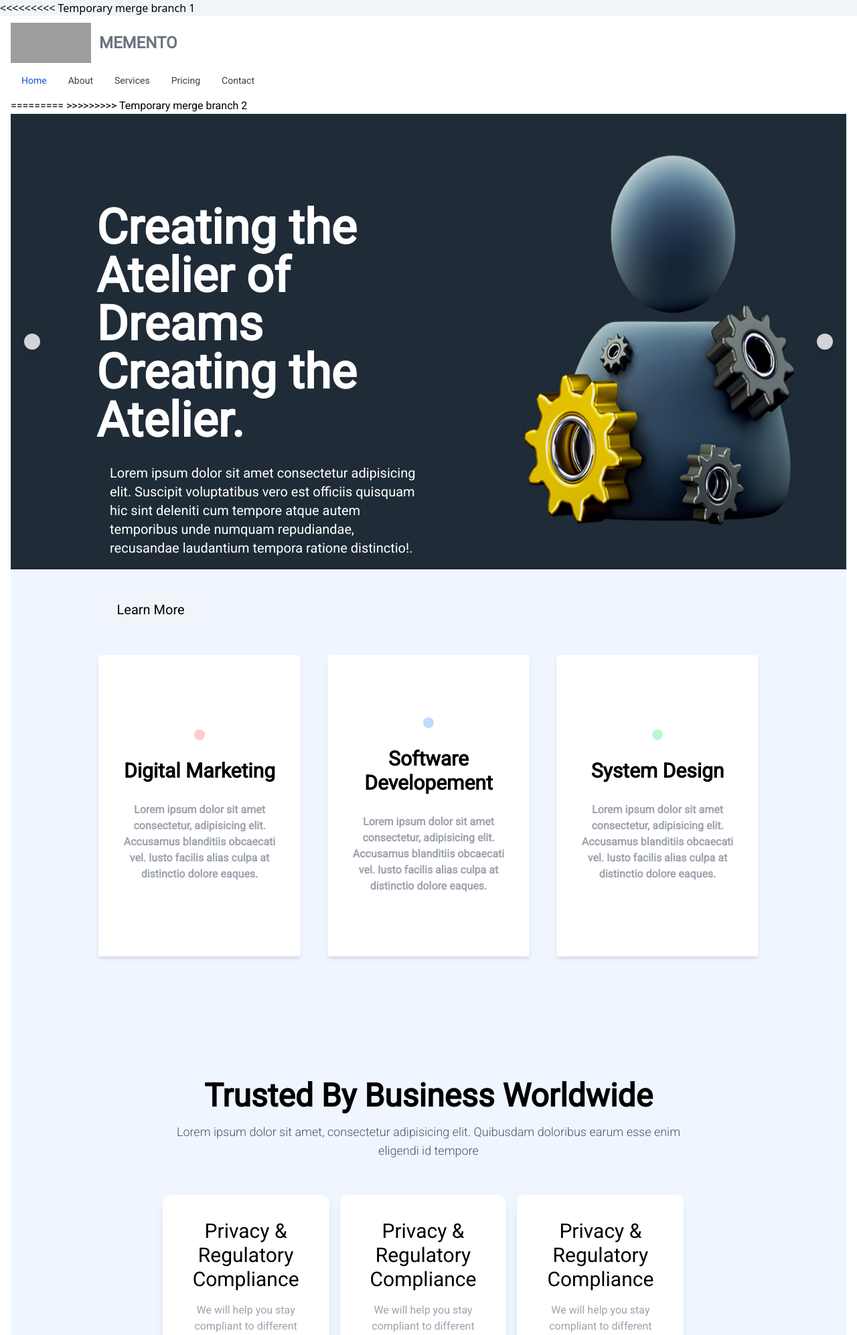
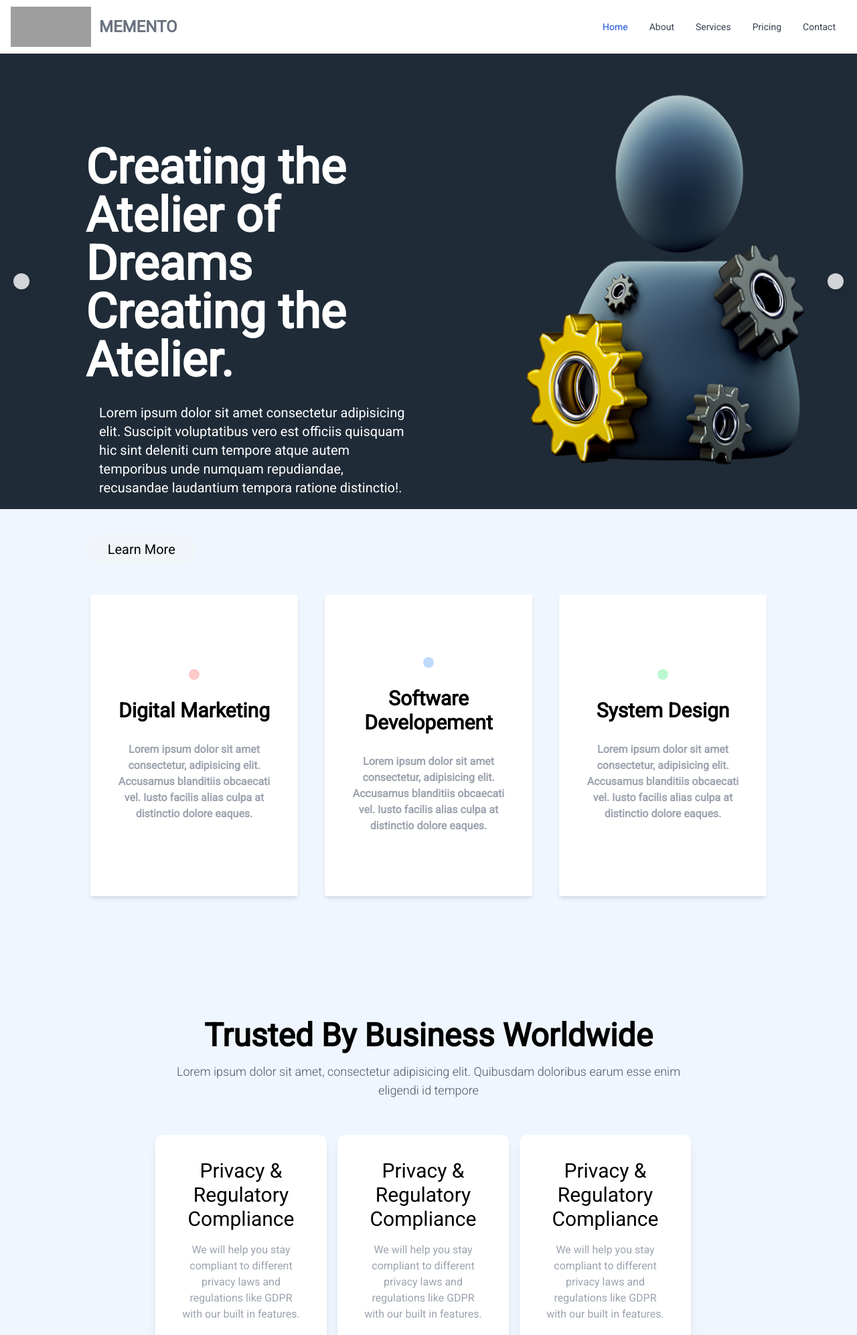
Before and after one commit to sakibovi123/memento-theme, a PHP site: page /router.php?page=home in a window 1280 px wide. Shown: the top 1993 px of the page at 67% size. Run offline with PHP 8.4, Linux system fonts and the light colour scheme; some libraries are stand-ins or nearby versions; grey boxes are pictures that could not be loaded.

```diff
--- a/header.php
+++ b/header.php
@@ -1,7 +1,6 @@
 <?php include 'base.php';?>
 
-<body class="bg-slate-100 font-sans">
-<<<<<<<<< Temporary merge branch 1
+<body class="bg-slate-100">
     <nav class="bg-white border-gray-200 px-2 sm:px-4 py-2.5 w-[100%] xs:w-full">
     <div class="container flex flex-wrap items-center justify-between mx-auto">
         <a href="/" class="flex items-center">
@@ -15,37 +14,22 @@
         <div class="hidden w-full md:block md:w-auto" id="navbar-default">
             <ul class="flex flex-col p-4 mt-4 border md:flex-row md:space-x-8 md:mt-0 md:text-sm md:font-medium md:border-0 md:bg-white">
                 <li>
-                    <a href="#" class="block py-2 pl-3 pr-4 text-gray-600 md:bg-transparent md:text-blue-700 md:p-0" aria-current="page">Home</a>
+                    <a href="#" class="block py-2 pl-3 pr-5 text-gray-700 md:bg-transparent md:text-blue-700 md:p-0" aria-current="page">Home</a>
                 </li>
                 <li>
-                    <a href="#" class="block py-2 pl-3 pr-4 text-gray-700 hover:bg-gray-500 md:hover:bg-transparent md:border-0 md:hover:text-blue-700 md:p-0 dark:text-gray-400">About</a>
+                    <a href="#" class="block py-2 pl-3 pr-5 text-gray-700 hover:bg-gray-500 md:hover:bg-transparent md:border-0 md:hover:text-blue-700 md:p-0 dark:text-gray-400">About</a>
                 </li>
                 <li>
-                    <a href="#" class="block py-2 pl-3 pr-4 text-gray-700 hover:bg-gray-500 md:hover:bg-transparent md:border-0 md:hover:text-blue-700 md:p-0 dark:text-gray-400  ">Services</a>
+                    <a href="#" class="block py-2 pl-3 pr-5 text-gray-700 hover:bg-gray-500 md:hover:bg-transparent md:border-0 md:hover:text-blue-700 md:p-0 dark:text-gray-400  ">Services</a>
                 </li>
                 <li>
-                    <a href="#" class="block py-2 pl-3 pr-4 text-gray-700 hover:bg-gray-500 md:hover:bg-transparent md:border-0 md:hover:text-blue-700 md:p-0 dark:text-gray-400  ">Pricing</a>
+                    <a href="#" class="block py-2 pl-3 pr-5 text-gray-700 hover:bg-gray-500 md:hover:bg-transparent md:border-0 md:hover:text-blue-700 md:p-0 dark:text-gray-400  ">Pricing</a>
                 </li>
                 <li>
-                    <a href="#" class="block py-2 pl-3 pr-4 text-gray-700 hover:bg-gray-500 md:hover:bg-transparent md:border-0 md:hover:text-blue-700 md:p-0 dark:text-gray-400  ">Contact</a>
+                    <a href="#" class="block py-2 pl-3 pr-5 text-gray-700 hover:bg-gray-500 md:hover:bg-transparent md:border-0 md:hover:text-blue-700 md:p-0 dark:text-gray-400  ">Contact</a>
                 </li>
             </ul>
-=========
-    <!-- <header class="flex items-center justify-between bg-white h-[8vh] shadow-md"> -->
-        <!-- <div class="logo-container">
-            <img class="w-[20%] ml-32" src="assets/logos/main-logo.png" alt="">
->>>>>>>>> Temporary merge branch 2
+
         </div>
-
-<<<<<<<<< Temporary merge branch 1
-=========
-        <div class="flex items-center justify-center mr-32 font-semibold text-lg text-slate-500">
-            <a href="" class="mr-7 hover:text-slate-900">Home</a>
-            <a href="" class="mr-7 hover:text-slate-900">Service</a>
-            <a href="" class="mr-7 hover:text-slate-900">About us</a>
-            <a href="" class="mr-7 hover:text-slate-900">Contact us</a>
-            <a href="" class="mr-7 hover:text-slate-900">Products</a>
-        </div> -->
-
-    <!-- </header> -->
->>>>>>>>> Temporary merge branch 2
+    </div>
+    </nav>
--- a/pages/home/components/about-company.php
+++ b/pages/home/components/about-company.php
@@ -1,4 +1,4 @@
-<section class="w-full px-5 mb-12 block md:flex md:justify-between xl:w-8/12 xl:mx-auto xl:px-0">
+<section class="w-full px-5 mb-12 block md:flex md:justify-between xl:w-8/12 xl:mx-auto xl:px-0 mt-32">
 
   <!-- image part starts here -->
   <div class="image-container mb-5 md:w-5/12">
@@ -23,7 +23,7 @@
   <!-- image part ends here -->
 
   <!-- description part starts here -->
-  <div class="description-container md:w-6/12">
+  <div class="description-container md:w-6/12 2xl:w-5/12">
     <div class="about-company-text uppercase text-sm text-amber-500 font-semibold mb-2">
       about company
     </div>
@@ -71,7 +71,7 @@
     <div class="horizontal-line h-0.5 bg-gray-200 w-full mb-5"></div>
 
     <div class="description-footer block md:flex justify-between items-top">
-      <div class="description-footer-text font-semibold text-xl mb-5 sm:text-2xl md:w-7/12 md:text-lg lg:text-2xl xl:w-8/12">
+      <div class="description-footer-text font-semibold text-xl mb-5 sm:text-2xl md:w-7/12 md:text-lg lg:text-2xl xl:w-8/12 2xl:w-7/12">
         Think Creative Agency are a full-service design
       </div>
 
--- a/pages/home/components/home-solutions.php
+++ b/pages/home/components/home-solutions.php
@@ -10,7 +10,7 @@
 
   <!-- section description starts here -->
 
-<<<<<<<<< Temporary merge branch 1
+
 
   <!-- Chat gpt -->
   <div class="solution-tab-text-left flex flex-col md:flex-row items-center md:items-stretch justify-between mb-20">
@@ -21,7 +21,7 @@
     </div>
 
     <div class="title capitalize mb-3.5 text-2xl font-semibold">
-=========
+
   <!-- section 1 -->
   <div class="solution-tab-text-left flex flex-col-reverse md:flex-column md:items-center justify-between mb-20 lg:flex-row ">
     <div class="text-part w-full md:w-10/12 lg:w-5/12 md:pr-10">
@@ -30,7 +30,7 @@
       <span class="capitalize font-bold text-xl">lorem ipsum</span>
     </div>
     <div class="title capitalize text-xl lg:mb-3.5 lg:text-2xl font-semibold">
->>>>>>>>> Temporary merge branch 2
+
       AI-Powered cloud-based elearning system
     </div>
     <div class="text-base text-gray-600 leading-7 mb-3">
--- a/pages/home/home-index.php
+++ b/pages/home/home-index.php
@@ -3,5 +3,6 @@
 <?php include 'pages/home/components/home-banner.php';?>
 <?php include 'pages/home/components/home-solution-2.php';?>
 <?php include 'pages/home/components/home-service.php';?>
-
+<?php include 'pages/home/components/home-testimonials.php'; ?>
+<?php include 'pages/home/components/about-company.php'; ?>
 <?php 'footer.php' ?>
```
